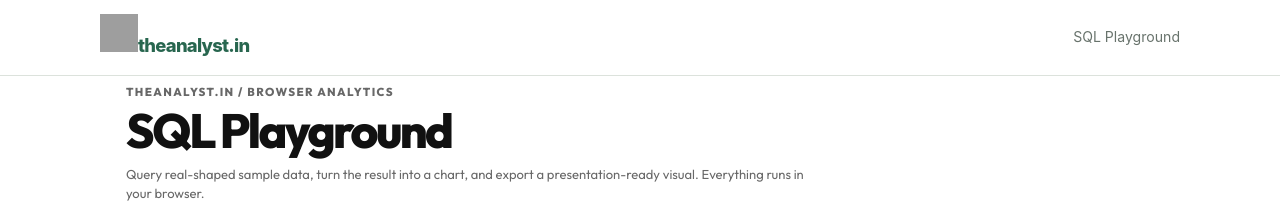
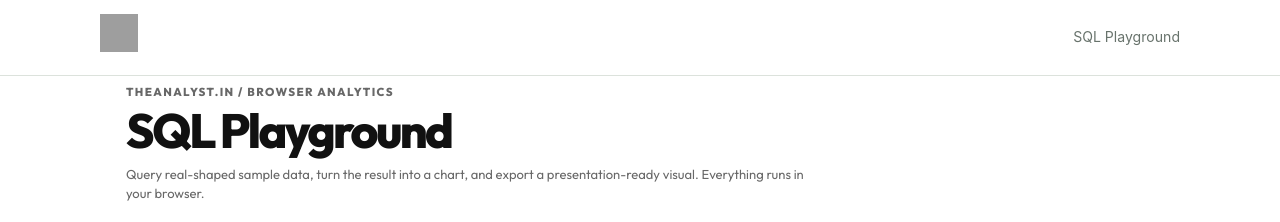
Before and after one commit to theanalystin/theanalyst.github.io, a Jekyll site: the page built from sql-playground.html, in a window 1280 px wide and 900 px high. Shown: the top 222 px of the window. Built offline with Jekyll 4.4.1, drawn with Linux system fonts in a browser that asks for light colours; grey boxes are pictures that could not be loaded.

Commit message:
Keep only the supplied logo in the header

```diff
--- a/_layouts/default.html
+++ b/_layouts/default.html
@@ -12,7 +12,7 @@
 </head>
 <body>
 <header class="site-header">
-<a class="brand" href="{{ '/sql-playground/' | relative_url }}" aria-label="The Analyst home"><img src="https://pbs.twimg.com/profile_images/2003668474753875973/CWCmElIg_400x400.jpg" alt="" width="38" height="38"><span>theanalyst.in</span></a>
+<a class="brand" href="{{ '/sql-playground/' | relative_url }}" aria-label="The Analyst home"><img src="https://pbs.twimg.com/profile_images/2003668474753875973/CWCmElIg_400x400.jpg" alt="" width="38" height="38"></a>
 <nav aria-label="Main navigation">
 <a href="{{ '/sql-playground/' | relative_url }}">SQL Playground</a>
 </nav>
```
